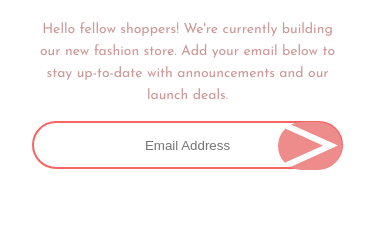
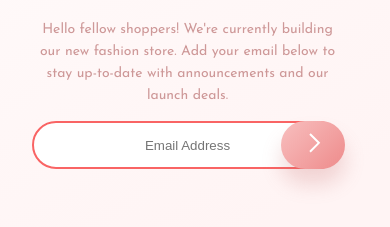
Before and after one commit to TakuyaMats/Base-Apparel-coming-soon-page, a plain HTML site: page index.html in a window 390 px wide. Shown: the part 525-752 px from the top of the page. Drawn offline with Linux system fonts and the light colour scheme.

Commit message:
fixed the button on mobile view

```diff
--- a/index.html
+++ b/index.html
@@ -27,8 +27,8 @@
         <input class="input" type="text" email="email" placeholder="Email Address">
       </div>
       <div class="submit">
-        <!-- seperate the btn from the arrow image -->
-        <input class="btn" type="image" src="/images/icon-arrow.svg" alt="Submit" width="64" height="48">
+        <img class="arrow" src="./images/icon-arrow.svg"/>
+        <input class="btn" type="button">
       </div>
     </form>
   </div>
--- a/style/style.scss
+++ b/style/style.scss
@@ -1,6 +1,6 @@
 // variables
 :root {
-    --primary: linear-gradient(135deg, #F8BFBF 0%, #EE8B8B 100%);
+    --primary: linear-gradient(221.42deg, #FFF1F1 2.6%, #FFFFFF 96.36%);
     --secondary: #423A3A;
     --third: #CE9898;
     --fourth: #EE8B8B;
@@ -23,10 +23,9 @@ body {
 body {
     font-family: 'Josefin Sans', sans-serif;
     font-size: 16px;
-}
+    background-image: linear-gradient(150.03deg, #FFFFFF 0%, #FFF4F4 84.51%);
 
-.btn {
-    background-color: var(--fourth);
+
 }
 
 // mobile styles
@@ -91,14 +90,25 @@ body {
             text-align: center;
             // color: var(--third);
         }
-        .submit {
+        .btn {
             position: absolute;
-            left: 79%;
+            left: 80%;
             right: 0%;
-            bottom: 3%;
-            .btn {
-                border-radius: 28px;
-            }
+            bottom: 4.5%;
+            background-image: linear-gradient(135deg, #F8BFBF 0%, #EE8B8B 100%);
+            box-shadow: 0px 15px 20px rgba(198, 110, 110, 0.247569);
+            width: 64px;
+            height: 48px;
+            border-radius: 28px;
+            border-style: none;
+        }
+        .arrow {
+            position: absolute;
+            z-index: 1;
+            left: 89%;
+            right: 31%;
+            top: 84%;
+            bottom: 31.93%;
         }
     }
 }
```
Also changed, not shown: style/style.css, 1 other file.
